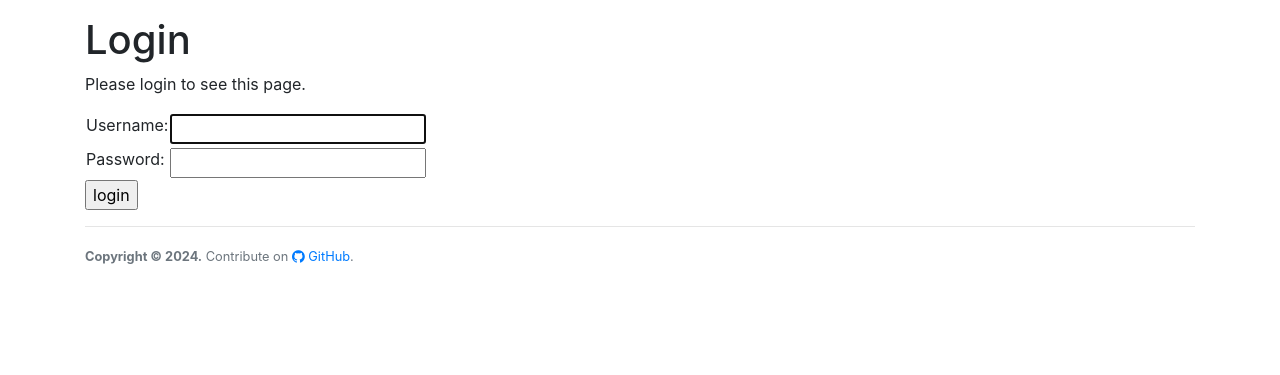
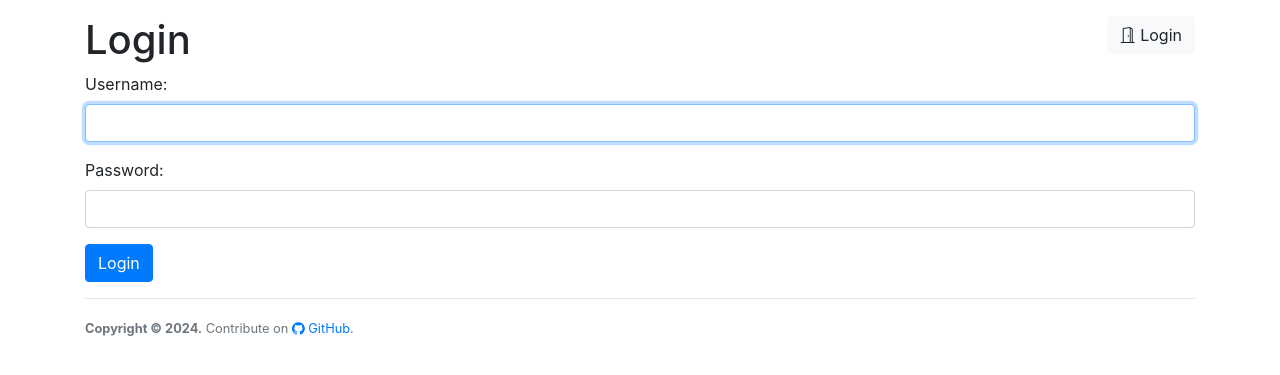
Before and after one commit to kosmotive/tournaments, a Django app: page /accounts/login/?next=/tournaments/create in a window 1280 px wide. Shown: the top 375 px of the page. Run offline with Django 4.2, Linux system fonts and the light colour scheme; parts of the project's set-up code (start-up, migrations or seed data) failed here and were passed over; some libraries are stand-ins or nearby versions.

Commit message:
Fix login and logout

```diff
--- a/tournaments/frontend/templates/frontend/base.html
+++ b/tournaments/frontend/templates/frontend/base.html
@@ -44,7 +44,25 @@
             </ol>
         </nav>
         {% endif %}
-        {% block header %}{% endblock %}
+        <div class="row align-items-start">
+            <div class="col-8">
+                {% block header %}{% endblock %}
+            </div>
+            <div class="col-4 text-right">
+
+                {% if user.id %}
+
+                    <h1><small class="text-muted"><i class="bi bi-person"></i> {{ user }}</small></h1>
+                    <a class="btn btn-light" href="{% url 'logout' %}" role="button"><i class="bi bi-door-open"></i> Logout</a>
+
+                {% else %}
+
+                    <a class="btn btn-light" href="{% url 'login' %}" role="button"><i class="bi bi-door-open"></i> Login</a>
+
+                {% endif %}
+
+            </div>
+        </div>
     </div>
 
     <div id="content">
@@ -65,5 +83,10 @@
 <!-- Bootstrap JavaScript -->
 <script src="{% static 'frontend/libs/bootstrap-4.0.0/js/bootstrap.bundle.min.js' %}"></script>
 
+<!-- Custom JavaScript -->
+<script>
+{% block javascript %}{% endblock %}
+</script>
+
 </body>
 </html>
--- a/tournaments/frontend/templates/frontend/login.html
+++ b/tournaments/frontend/templates/frontend/login.html
@@ -11,33 +11,27 @@
 {% block content %}
 
 {% if form.errors %}
-<p>Your username and password didn't match. Please try again.</p>
+<div class="alert alert-danger" role="alert">
+    Your username and password didn't match. Please try again.
+</div>
 {% endif %}
 
-{% if next %}
-    {% if user.is_authenticated %}
-    <p>Your account doesn't have access to this page. To proceed,
-    please login with an account that has access.</p>
-    {% else %}
-    <p>Please login to see this page.</p>
-    {% endif %}
-{% endif %}
-
-<form method="post" action="{% url 'login' %}">
-{% csrf_token %}
-<table>
-<tr>
-    <td>{{ form.username.label_tag }}</td>
-    <td>{{ form.username }}</td>
-</tr>
-<tr>
-    <td>{{ form.password.label_tag }}</td>
-    <td>{{ form.password }}</td>
-</tr>
-</table>
-
-<input type="submit" value="login">
-<input type="hidden" name="next" value="{{ next }}">
+<form method="post" action="">
+    {% csrf_token %}
+    <div class="form-group">
+        {{ form.username.label_tag }}
+        {{ form.username }}
+    </div>
+    <div class="form-group">
+        {{ form.password.label_tag }}
+        {{ form.password }}
+    </div>
+    <button class="btn btn-primary" type="submit">Login</button>
 </form>
 
 {% endblock %}
+
+{% block javascript %}
+document.getElementById('id_username').className += 'form-control';
+document.getElementById('id_password').className += 'form-control';
+{% endblock %}
--- a/tournaments/frontend/templatetags/frontend_extras.py
+++ b/tournaments/frontend/templatetags/frontend_extras.py
@@ -44,4 +44,4 @@ def parse_participants(participants_str_list, tournament):
 
 @register.filter
 def is_joined_by(tournament, user):
-    return tournament.participations.filter(user = user).count() > 0
+    return user.id is not None and tournament.participations.filter(user = user).count() > 0
--- a/tournaments/frontend/views.py
+++ b/tournaments/frontend/views.py
@@ -50,7 +50,7 @@ class IndexView(VersionInfoMixin, ListView):
             fixtures = Count('stages__fixtures'),
             podium_size = Count('participations', filter = Q(participations__podium_position__isnull = False)))
 
-        context['drafts']   = self.queryset.filter(published = False, creator = self.request.user)
+        context['drafts']   = self.queryset.filter(published = False, creator = self.request.user) if self.request.user.id else list()
         context['open']     = published_tournaments.filter(fixtures = 0)
         context['active']   = published_tournaments.filter(fixtures__gte = 1, podium_size = 0)
         context['finished'] = published_tournaments.filter(podium_size__gte = 1)
--- a/tournaments/tournaments/settings.py
+++ b/tournaments/tournaments/settings.py
@@ -129,3 +129,6 @@ STATIC_URL = 'static/'
 DEFAULT_AUTO_FIELD = 'django.db.models.BigAutoField'
 
 CRISPY_TEMPLATE_PACK = 'bootstrap4'
+
+LOGIN_REDIRECT_URL = 'index'
+LOGOUT_REDIRECT_URL = 'index'
```
Also changed, not shown: tournaments/frontend/templates/frontend/index.html (+6 -1 lines), tournaments/frontend/templates/frontend/tournament-details.html (+6 -2 lines).
